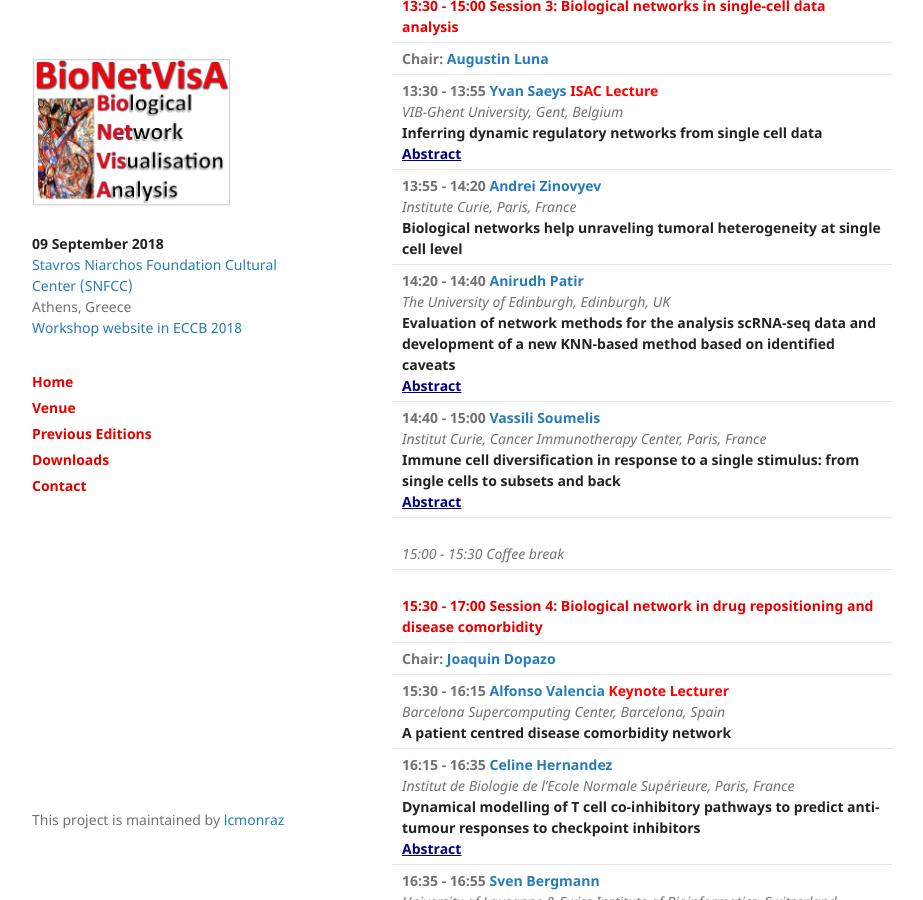
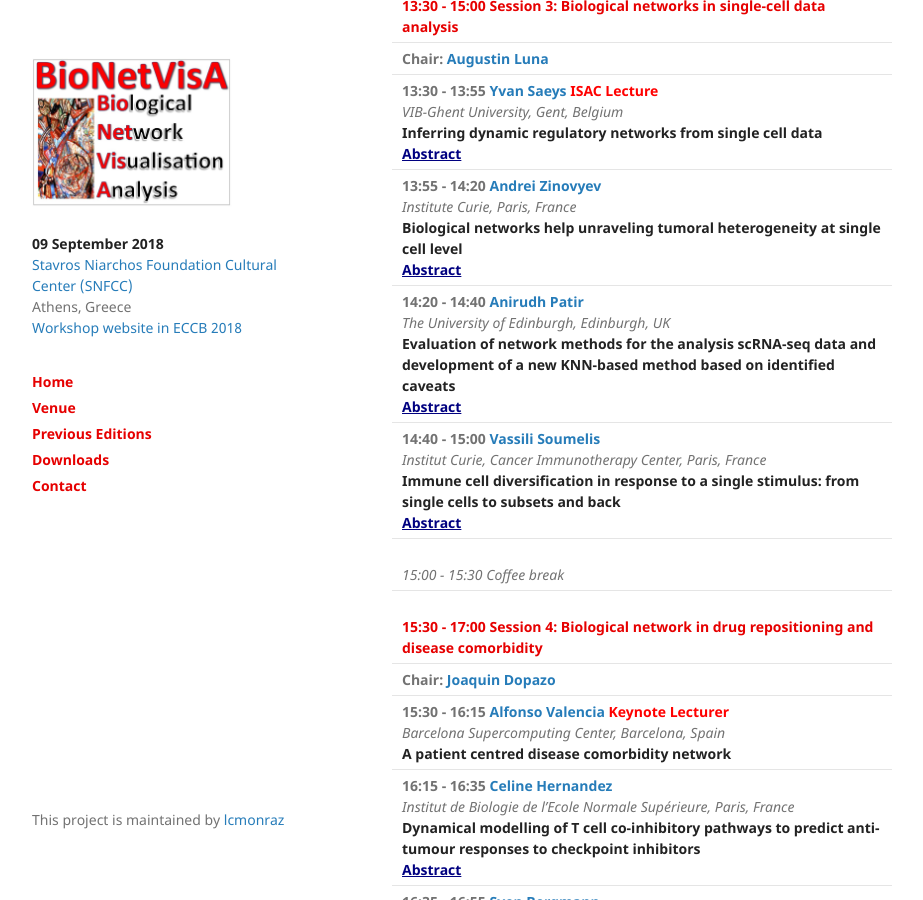
Before and after one commit to lcmonraz/Bionetvisa.github.io, a Jekyll site: the page built from index.md, in a window 1280 px wide and 900 px high, scrolled down 2204 px. Shown: the whole window, without its empty margins (178-1101 px from the left). Built offline with Jekyll 4.4.1, drawn with Linux system fonts in a browser that asks for light colours.

Commit message:
Update index.md

```diff
--- a/index.md
+++ b/index.md
@@ -82,7 +82,8 @@ layout: default
 <a href="/Abstracts/Bionetvisa2018/Yvan_Sayes_BioNetVisA2018.pdf"><b><font color="Navy"><span style="text-decoration: underline;">Abstract</span></font></b></a></td></tr>
 <tr><td><b>13:55 - 14:20 <a href="https://sysbio.curie.fr/people.html">Andrei Zinovyev</a></b><br />
 <i>Institute Curie, Paris, France</i><br />
-<strong>Biological networks help unraveling tumoral heterogeneity at single cell level</strong><br /></td></tr>
+<strong>Biological networks help unraveling tumoral heterogeneity at single cell level</strong><br />
+<a href="/Abstracts/Bionetvisa2018/Andrei_Zinovyev_BioNetVisA2018.pdf"><b><font color="Navy"><span style="text-decoration: underline;">Abstract</span></font></b></a></td></tr>
 <tr><td><b>14:20 - 14:40 <a href="https://www.researchgate.net/profile/Anirudh_Patir3">Anirudh Patir</a></b><br />
 <i>The University of Edinburgh, Edinburgh, UK</i><br />
 <strong>Evaluation of network methods for the analysis scRNA-seq data and development of a new KNN-based method based on identified caveats</strong><br />
```
